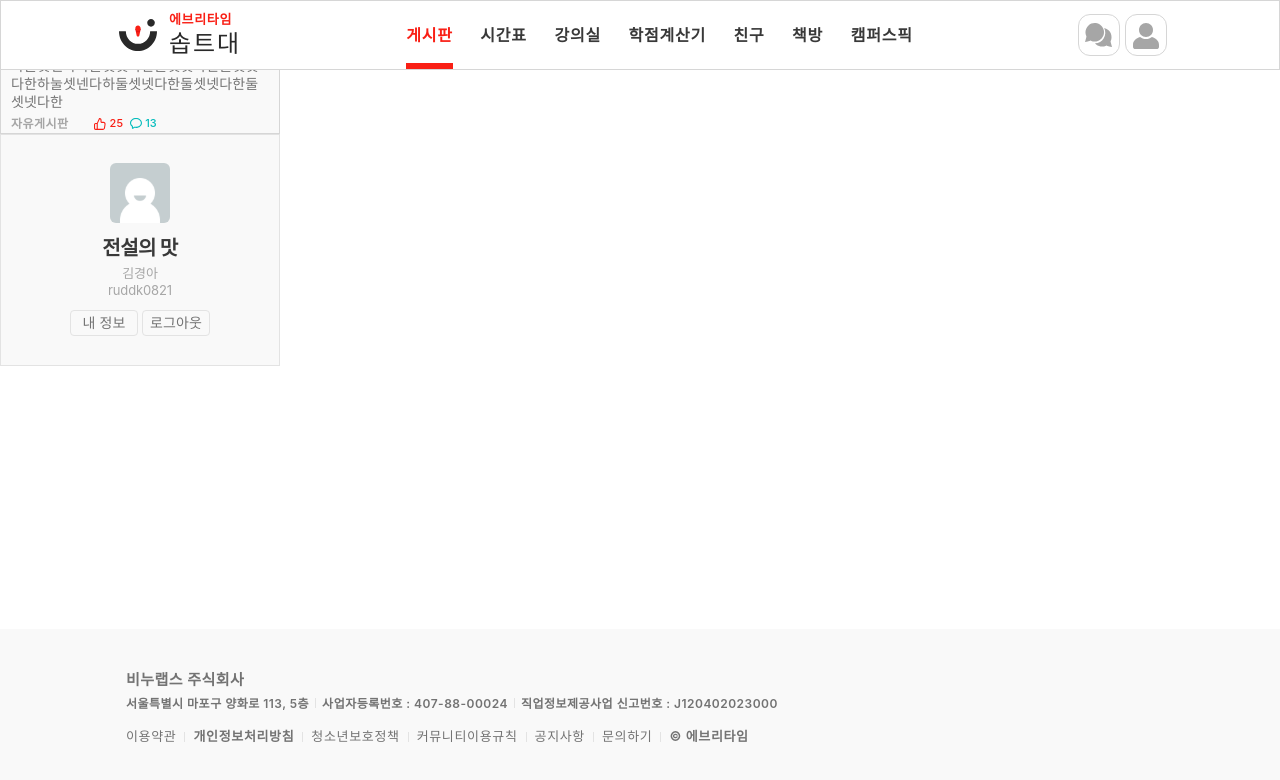
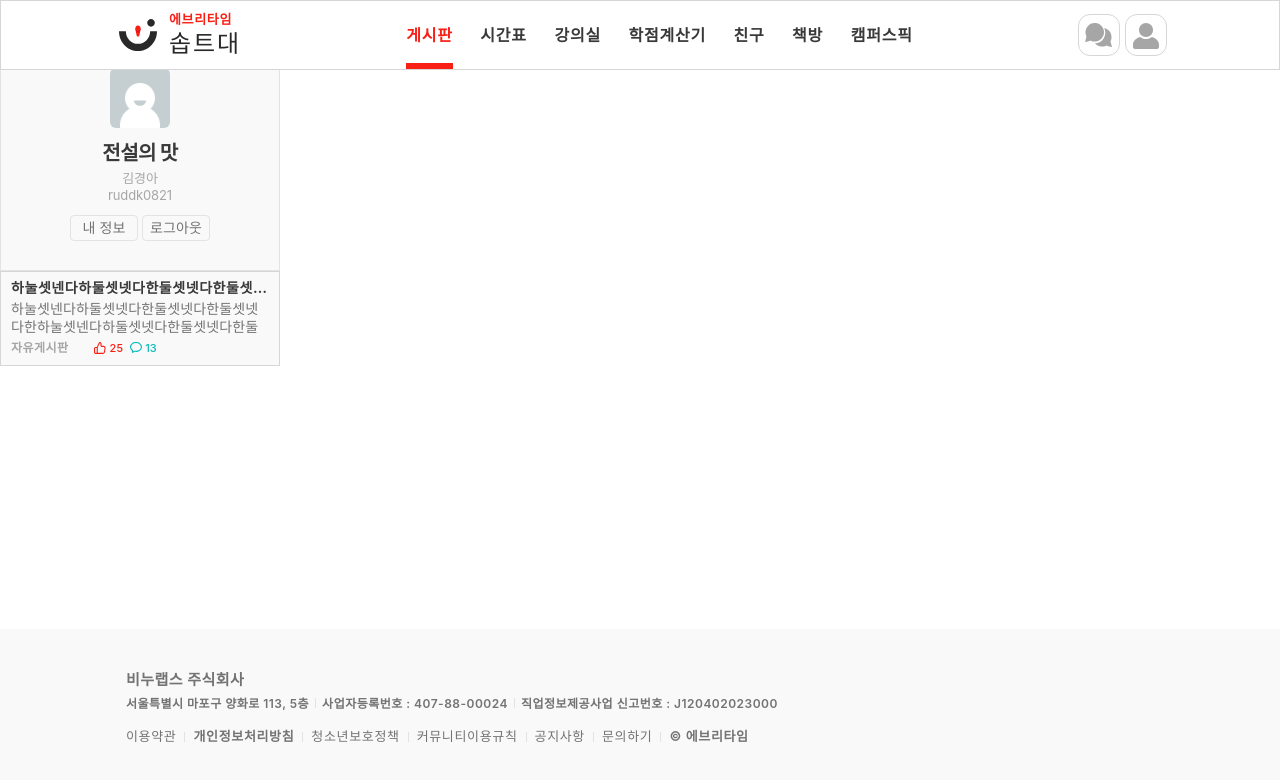
Before and after one commit to SOPT-all/37-COLLABORATION-WEB-EVERYTIME, a React (Vite) app: page / in a window 1280 px wide. Shown: the top 780 px of the page. Built offline with nearby package versions, Linux system fonts and the light colour scheme.

Commit message:
refactor: LivePost content truncate->max-h 교체 #25

```diff
--- a/src/components/common/sidebar/LivePostItem.tsx
+++ b/src/components/common/sidebar/LivePostItem.tsx
@@ -1,21 +1,14 @@
 import IconMyComment from "@/assets/icons/icon_mycomment.svg?react";
 import IconThumbsUp from "@/assets/icons/icon_thumbs_up.svg?react";
 import { cn } from "@/utils/cn";
-import { truncateByLength } from "@/utils/truncate";
 
-export interface LivePost {
+interface LivePost {
 	id: number;
 	category: string;
 	title: string;
 	content: string;
 	likeCount: number;
 	commentCount: number;
-}
-
-export interface LivePostApiResponse {
-	code: number;
-	message: string;
-	data: LivePost | null;
 }
 
 interface LivePostItemProps {
@@ -25,13 +18,8 @@ interface LivePostItemProps {
 const LivePostItem = ({ post }: LivePostItemProps) => {
 	if (!post) return null;
 
-	const handleClick = () => {
-		// 클릭 이벤트 핸들러
-	};
-
 	return (
 		<article
-			onClick={handleClick}
 			className={cn(
 				"flex flex-col items-start justify-center gap-[0.3rem]",
 				"h-[9.5rem] w-[28rem]",
@@ -41,21 +29,21 @@ const LivePostItem = ({ post }: LivePostItemProps) => {
 				"cursor-pointer hover:bg-white",
 			)}
 		>
-			<h3 className={cn("title04 max-w-[26rem] truncate text-gray-800")}>{truncateByLength(post.title, 21)}</h3>
+			<h3 className={cn("title04 max-w-[26rem] truncate text-gray-800")}>{post.title}</h3>
 
-			<p className={cn("body06 text-gray-600")}>{post.content.slice(0, 42)}</p>
+			<p className={cn("body06 text-gray-600", "overflow-hidden", "max-h-[3.64rem]")}>{post.content}</p>
 
 			<div className={cn("flex items-center gap-[2.2rem]")}>
 				<span className={cn("caption01 text-gray-500")}>{post.category}</span>
 
 				<div className={cn("flex items-center gap-[0.4rem]")}>
 					<div className={cn("flex items-center gap-[0.1rem]")}>
-						<IconThumbsUp className={cn("h-[1.8rem] w-[1.8rem]")} />
+						<IconThumbsUp className={cn("h-[1.8rem] w-[1.8rem]")} aria-hidden="true" />
 						<span className={cn("caption04 text-primary-red")}>{post.likeCount}</span>
 					</div>
 
 					<div className={cn("flex items-center gap-[0.01rem]")}>
-						<IconMyComment className={cn("h-[1.8rem] w-[1.8rem]")} />
+						<IconMyComment className={cn("h-[1.8rem] w-[1.8rem]")} aria-hidden="true" />
 						<span className={cn("caption04 text-sub-green")}>{post.commentCount}</span>
 					</div>
 				</div>
--- a/src/pages/MainPage.tsx
+++ b/src/pages/MainPage.tsx
@@ -7,12 +7,13 @@ const MainPage = () => {
 	return (
 		<div className="relative">
 			<SimplePostItem title="하둘셋넷다하둘셋넷다하둘셋넷다하둘셋넷다" createdAt="2025-11-15T15:10:00" />
+			<ProfileItem nickname="전설의 맛" name="김경아" userId="ruddk0821" />
+
 			{/* 실시간 인기 글이 있는 경우 */}
 			<LivePostItem post={MOCK_LIVE_POST} />
 
 			{/* 조건에 맞는 게시글이 없는 경우 (아무것도 렌더링 안됨) */}
 			<LivePostItem post={MOCK_EMPTY_LIVE_POST} />
-			<ProfileItem nickname="전설의 맛" name="김경아" userId="ruddk0821" />
 		</div>
 	);
 };
```
